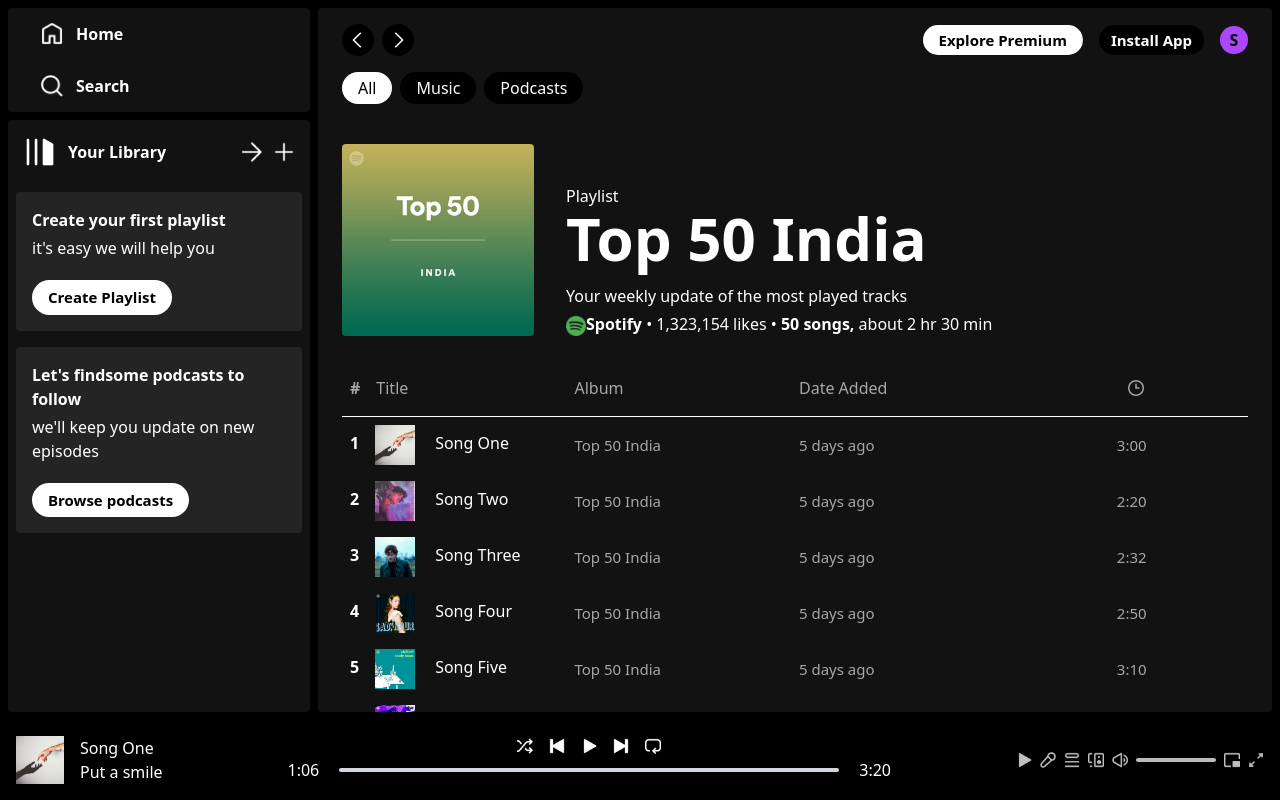
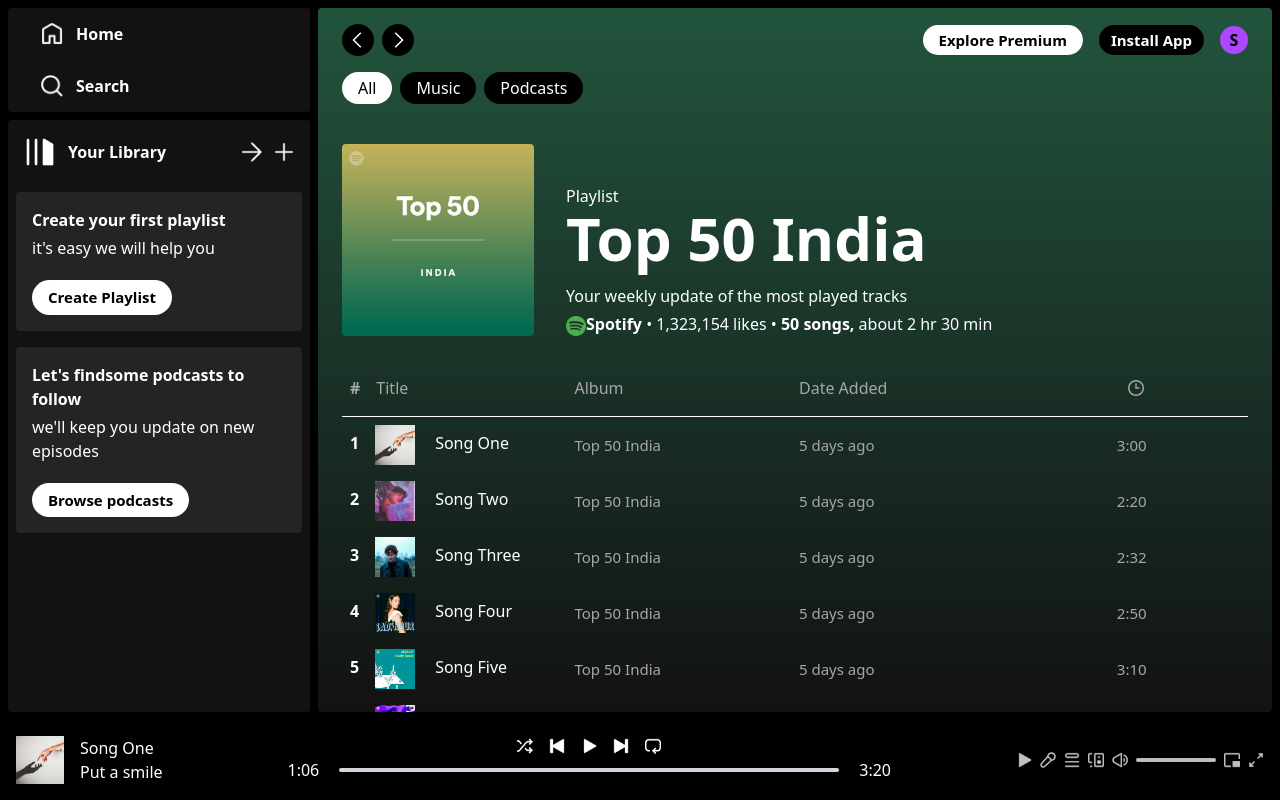
Before and after one commit to Siddharth-AI/spotify, a React (Vite) app: page /album/1 in a window 1280 px wide. Built offline with nearby package versions, Linux system fonts and the light colour scheme.

Commit message:
create navigation buttons

```diff
--- a/src/component/Display.jsx
+++ b/src/component/Display.jsx
@@ -1,10 +1,26 @@
-import { Routes, Route } from "react-router-dom";
+import { Routes, Route, useLocation } from "react-router-dom";
 import { DisplayHome } from "./DisplayHome";
 import { DisplayAlbum } from "./DisplayAlbum";
+import { useEffect, useRef } from "react";
+import { albumsData } from "../assets/assets";
 
 export const Display = () => {
+  const displayRef = useRef();
+  const location = useLocation();
+  const isAlbum = location.pathname.includes("album");
+  const albumId = isAlbum ? location.pathname.slice(-1) : "";
+  const bgColor = albumsData[Number(albumId)].bgColor;
+  useEffect(() => {
+    if (isAlbum) {
+      displayRef.current.style.background = `linear-gradient(${bgColor},#121212)`;
+    } else {
+      displayRef.current.style.background = `#121212`;
+    }
+  }, [albumId, location.pathname, bgColor, isAlbum]);
   return (
-    <div className="w-[100%] m-2 px-6 pt-4 rounded bg-[#121212] text-white overflow-auto lg:w-[75%] lg:ml-0">
+    <div
+      ref={displayRef}
+      className="w-[100%] m-2 px-6 pt-4 rounded bg-[#121212] text-white overflow-auto lg:w-[75%] lg:ml-0">
       <Routes>
         <Route path="/spotify" element={<DisplayHome />} />
         <Route path="/album/:id" element={<DisplayAlbum />} />
--- a/src/component/Navbar.jsx
+++ b/src/component/Navbar.jsx
@@ -1,16 +1,20 @@
+import { useNavigate } from "react-router-dom";
 import { assets } from "../assets/assets";
 
 export const Navbar = () => {
+  const navigate = useNavigate();
   return (
     <>
       <div className="w-full flex justify-between items-center font-semibold">
         <div className="flex items-center gap-2">
           <img
+            onClick={() => navigate(-1)}
             className="w-8 bg-black p-2 rounded-2xl cursor-pointer"
             src={assets.arrow_left}
             alt=""
           />
           <img
+            onClick={() => navigate(1)}
             className="w-8 bg-black p-2 rounded-2xl cursor-pointer"
             src={assets.arrow_right}
             alt=""
```
